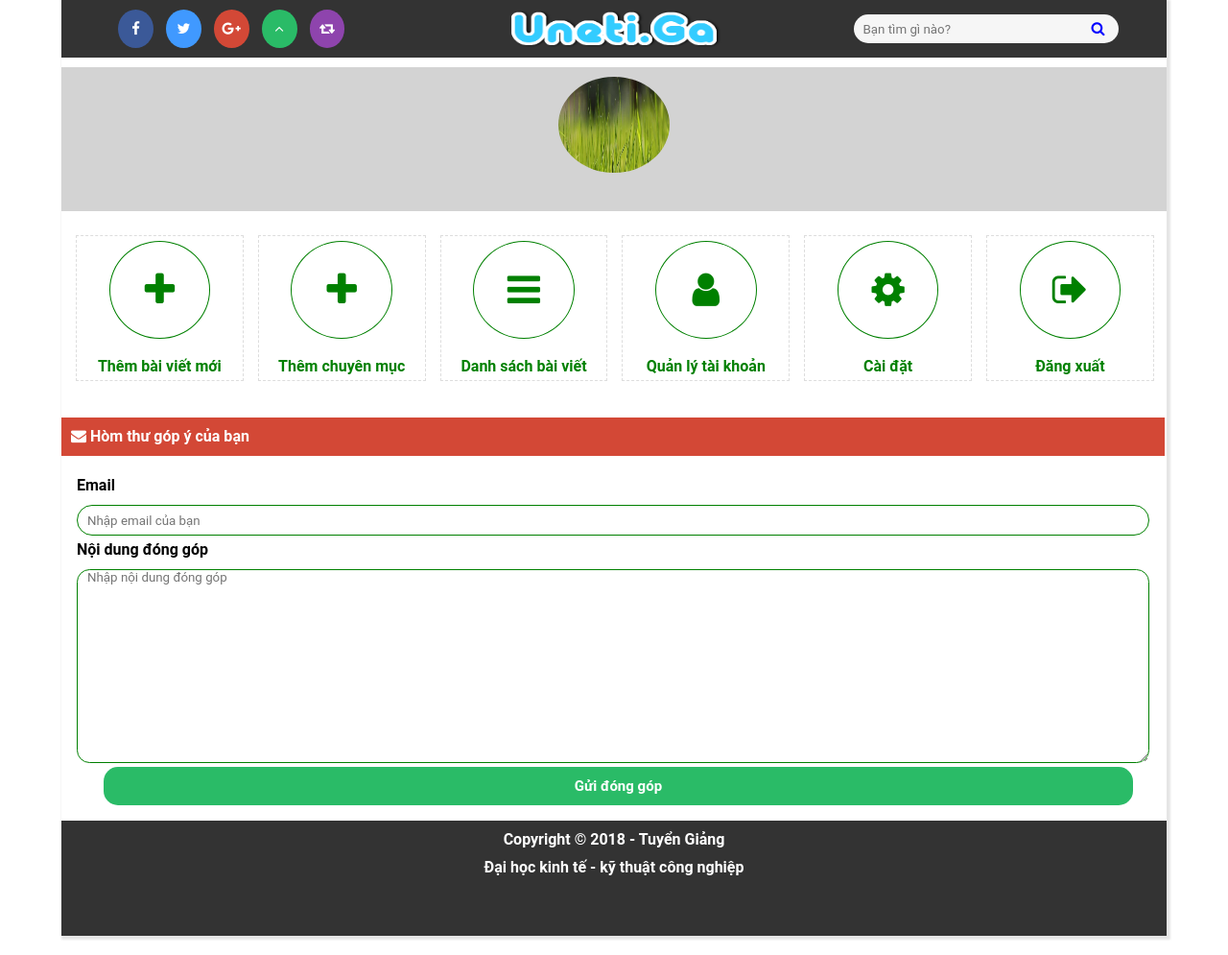
After one commit to tuyengiang/Php, a PHP site: page /BlogUnelti/admin/wp-admin.php in a window 1280 px wide. The commit adds this page. Shown: the whole page at 96% size. Run offline with PHP 8.4, Linux system fonts and the light colour scheme.

Commit message:
blog demo 2

```diff
--- /dev/null
+++ b/BlogUnelti/admin/wp-admin.php
@@ -0,0 +1,78 @@
+<?php require_once("../inc/ketnoi.php"); ?>
+<!DOCTYPE html>
+<html>
+<head>
+	<title>Trang quản trị | Đại học kinh tế kỹ thuật công nghiệp</title>
+	<meta charset="utf-8"/>
+	<link rel="stylesheet" type="text/css" href="../css/awesome/css/font-awesome.min.css">
+	<link rel="stylesheet" type="text/css" href="../css/style.css">
+	<link rel="stylesheet" type="text/css" href="../js/slick/slick-1.8.0/slick/slick.css">
+	<link rel="stylesheet" type="text/css" href="../js/slick/slick-1.8.0/slick/slick-theme.css">
+	<script src="../js/jquery.js"></script>
+	<script src="../js/slick/slick-1.8.0/slick/slick.min.js"></script>
+	<script src="j../s/jmain.js"></script>
+</head>
+<body>
+	<?php require_once("../inc/header.php");?>
+	<div id="info-user">
+		<div class="info-content">
+			<img src="../images/nen.jpg"><br>
+			<?php
+				if(isset($_SESSION["user"])){
+
+					$id=$_SESSION["user"];
+					$sql="SELECT * FROM taikhoan WHERE username='{$id}'";
+					$query=mysqli_query($conn,$sql);
+					$row=mysqli_fetch_array($query,MYSQLI_ASSOC);
+
+					echo "<a href='wp-info.php'>". $row["hoten"]."</a>";
+				}
+			 ?>
+		</div>
+	</div><!--info - user -->
+	<div id="lua-chon">
+		<div class="lua-chon-content">
+			<a href="wp-create-posts.php"><i class="fa fa-plus"></i></a><br>
+			<a href="wp-create-posts.php">Thêm bài viết mới</a>
+		</div><!--lua-chon-content-->
+		<div class="lua-chon-content">
+			<a href="wp-create-category.php"><i class="fa fa-plus"></i></a><br>
+			<a href="wp-create-category.php">Thêm chuyên mục</a>
+		</div><!--lua-chon-content-->
+		<div class="lua-chon-content">
+			<a href="wp-create-list.php"><i class="fa fa-bars"></i></a><br>
+			<a href="wp-create-list.php">Danh sách bài viết</a>
+		</div><!--lua-chon-content-->
+		<div class="lua-chon-content">
+			<a href="wp-user.php"><i class="fa fa-user"></i></a><br>
+			<a href="wp-user.php">Quản lý tài khoản</a>
+		</div><!--lua-chon-content-->
+		<div class="lua-chon-content">
+			<a href="wp-setting.php"><i class="fa fa-cog"></i></a><br>
+			<a href="wp-setting.php">Cài đặt</a>
+		</div>
+		<div class="lua-chon-content">
+			<a href="wp-setting.php"><i class="fa fa-sign-out "></i></a><br>
+			<a href="wp-setting.php">Đăng xuất</a>
+		</div>
+	</div><!--lua-chon-->
+
+	<div id="gop-y">
+		<div class="list-title"> <i class="fa fa-envelope"></i> Hòm thư góp ý của bạn</div>
+		<form class="form-login">
+			<label>
+				<h4>Email</h4>
+				<input type="email" placeholder="Nhập email của bạn">
+			</label>
+			<label>
+				<h4>Nội dung đóng góp</h4>
+				<textarea placeholder="Nhập nội dung đóng góp"></textarea>
+			</label>
+			<br>
+			<center><button type="submit">Gửi đóng góp</button></center>
+		</form>
+	</div><!--gop-y-->
+	<?php require_once("../inc/bottom.php"); ?>
+
+</body>
+</html>
--- a/BlogUnelti/css/style.css
+++ b/BlogUnelti/css/style.css
@@ -117,8 +117,7 @@ a{
 #menu{
 	width:100%;
 	height:50px;
-	background:#333;
-	margin-top:5px;
+	background:lightgray;
 }
 .menu-nav{
 	width:40%;
@@ -283,7 +282,70 @@ input[type="search"]{
 	right:60px;
 }
 
+/** lua-chon * */
+#lua-chon{
+	width:100%;
+	height:200px;
+	margin-top:5px;
+}
+.lua-chon-content{
+	width:15%;
+	float:left;
+	height:150px;
+	border:1px dashed #ddd;
+	margin-left:15px;
+	margin-top:20px;
+}
+.lua-chon-content:hover{
+	transform:scale(1.05);
+}
+.lua-chon-content i{
+	display:block;
+	width:60%;
+	height:100px;
+	line-height:100px;
+	text-align:center;
+	margin:auto;
+	color:green;
+	font-size:40px;
+	border-radius:50%;
+	border:1px solid green;
+	margin-top:5px;
+}
+.lua-chon-content a{
+	display:block;
+	color:green;
+	text-align:center;
+	font-weight:bold;
+}
 
+/** info -user */
+#info-user{
+	width:100%;
+	height:150px;
+	background:lightgray;
+}
+.info-content{
+	width:10%;
+	height:130px;
+	margin:auto;
+	margin-top:10px;
+}
+.info-content img{
+	width:100%;
+	height:100px;
+	margin-top:10px;
+	border-radius:50%;
+}
+.info-content a{
+	display:block;
+	height:30px;
+	line-height:30px;
+	color:green;
+	text-align:center;
+	font-size:15px;
+	font-weight:bold;
+}
 /**form**/
 
 h4{
@@ -318,6 +380,28 @@ input[type="password"]{
 	margin-top:10px;
 	padding-left:10px;
 	margin-right:50px;
+	position:relative;
+}
+input[type="email"]{
+	width:98%;
+	height:30px;
+	border-radius:1.5em;
+	border:1px solid green;
+	color:black;
+	padding-left:10px;
+	margin-right:50px;
+	margin-top:10px;
+	position:relative;
+}
+textarea{
+	width:98%;
+	height:200px;
+	border-radius:1em;
+	border:1px solid green;
+	color:black;
+	padding-left:10px;
+	margin-right:50px;
+	margin-top:10px;
 	position:relative;
 }
 button{
--- /dev/null
+++ b/BlogUnelti/inc/bottom.php
@@ -0,0 +1,7 @@
+<div style="clear:left"></div>
+
+	<div class="bottom">
+			<p> Copyright &copy; 2018 - Tuyển Giảng</p>
+			<p> Đại học kinh tế - kỹ thuật công nghiệp</p>
+
+	</div><!--bottom-->
--- /dev/null
+++ b/BlogUnelti/inc/header.php
@@ -0,0 +1,21 @@
+<div id="header">
+		<div class="header-info">
+			<div class="tab">
+				<ul>
+					<li><a href="#"><i class="fa fa-facebook"></i></a></li>
+					<li style="background:#4099FF;"><a href="#"><i class="fa fa-twitter"></i></a></li>
+					<li style="background:#D34836;"><a href="#"><i class="fa fa-google-plus"></i></a></li>
+					<li style="background:#2ABB67;"><a href="#"><i class="fa fa-angle-up"></i></a></li>
+					<li style="background:#8E44AD;"><a href="#"><i class="fa fa-retweet"></i></a></li>
+			</div>
+		</div><!--header-info-->
+		<div class="logo">
+			<a href="../index.php" title="Blog Uneti | Đại học kinh tế kỹ thuật công nghiệp"><img src="../images/logo.png"></a>
+		</div><!--logo-->
+		<div class="header-search">
+			<form method="post" class="form-search">
+				<input type="search" name="search" placeholder="Bạn tìm gì nào?">
+				<button type="submit" class="btn-search"><i class="fa fa-search"></i></button>
+			</form>
+		</div><!--header-search-->
+	</div><!--header-->
--- /dev/null
+++ b/BlogUnelti/inc/ketnoi.php
@@ -0,0 +1,9 @@
+<?php
+	session_start();
+	$conn=mysqli_connect("localhost","root","root","blog-uneti");
+	if($conn){
+		mysqli_set_charset($conn,"utf8");
+	}else{
+		die("Không kết nối được csdl").mysqli_error($conn);
+	}
+ ?>
```
Also changed, not shown: BlogUnelti/inc/menu.php (added, +10 -0 lines), BlogUnelti/index.php (+38 -10 lines).
